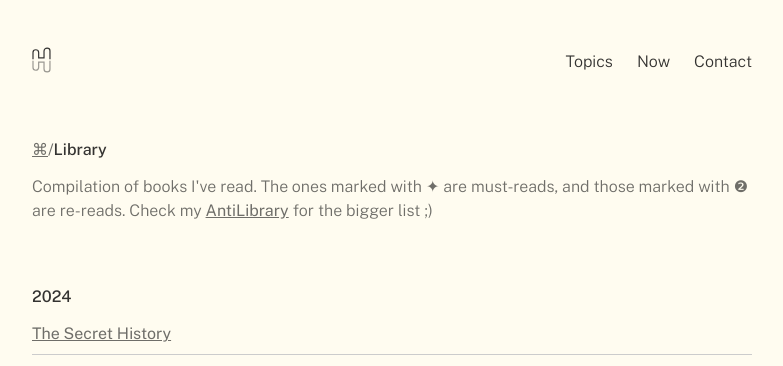
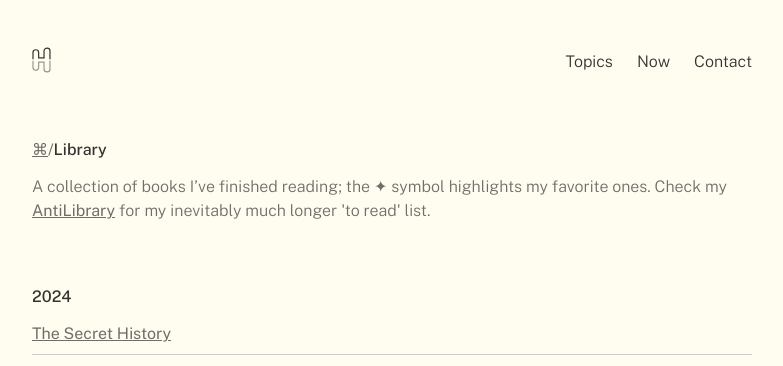
Before and after one commit to harperjamie/hrpr, a Jekyll site: the page built from _notes/80 Topics/Library.md, in a window 1280 px wide. Shown: the top 366 px of the page, without its empty margins (248-1031 px from the left). Built offline with Jekyll 4.4.1, drawn with Linux system fonts in a browser that asks for light colours; some web fonts are replaced; comment, search, counter and statistics services are not loaded.

Commit message:
Update Library.md

```diff
--- a/_notes/80 Topics/Library.md
+++ b/_notes/80 Topics/Library.md
@@ -1,7 +1,7 @@
 ---
 category: MOC
 title: Library
-description: Compilation of books I've read. The ones marked with ✦ are must-reads, and those marked with ❷ are re-reads. Check my <a href="/antilibrary">AntiLibrary</a> for the bigger list ;)
+description: A collection of books I’ve finished reading; the ✦ symbol highlights my favorite ones. Check my <a href="/antilibrary">AntiLibrary</a> for my inevitably much longer 'to read' list.
 permalink: /library
 cat-value: Library
 category-order: 4
```
